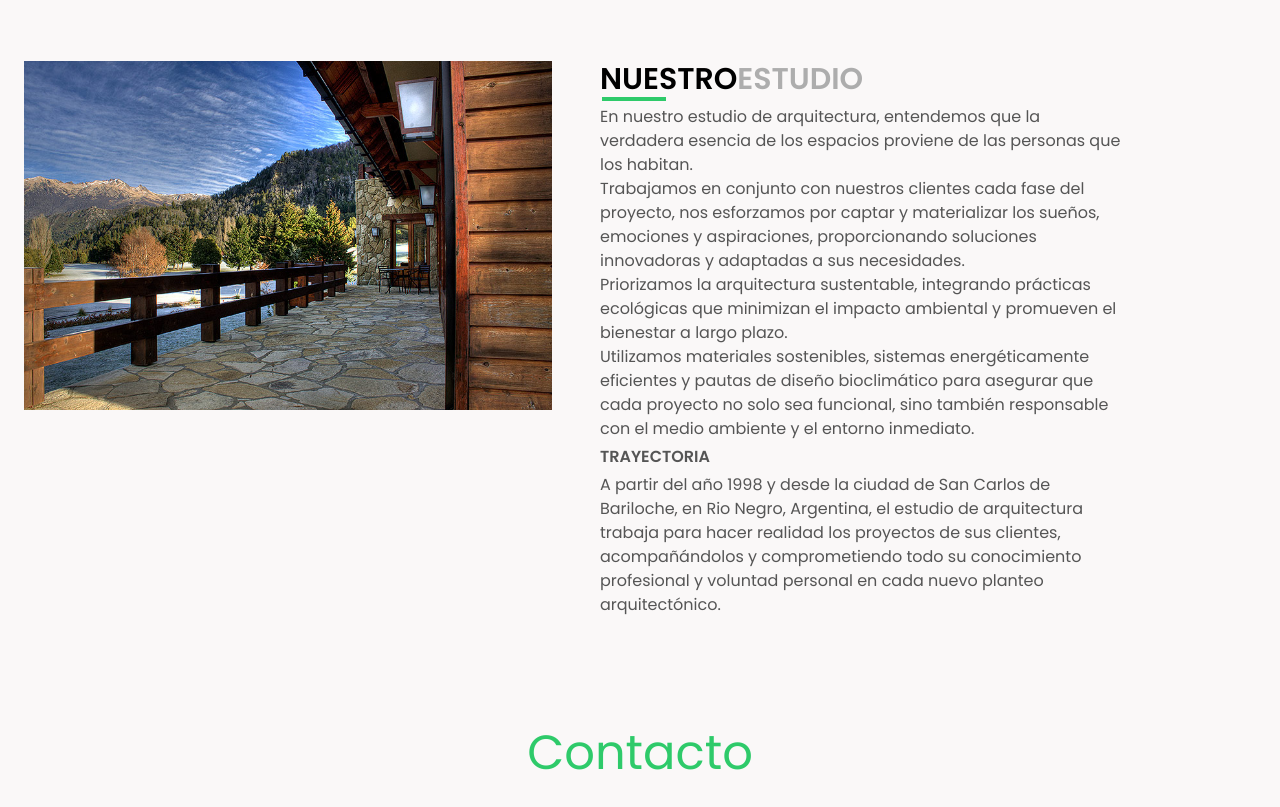
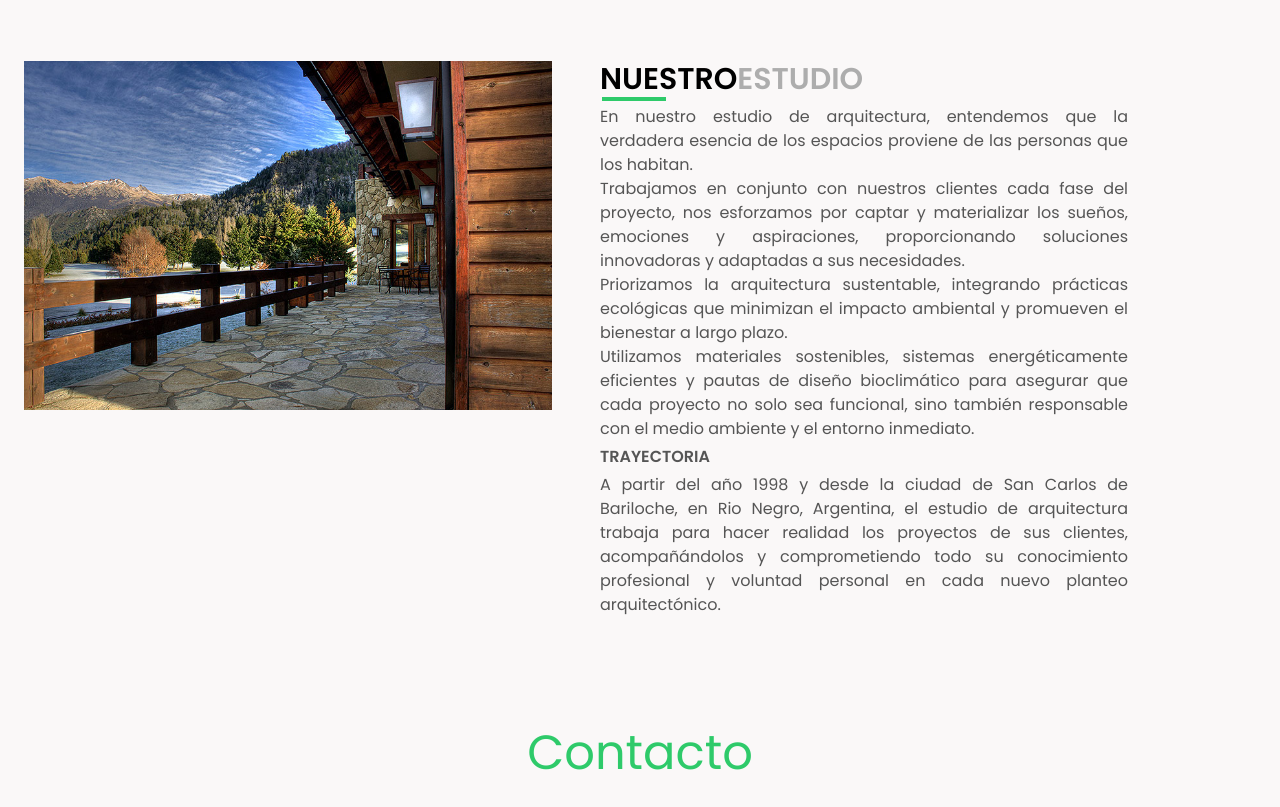
Before and after one commit to 4Bprogramming/BajdaNextJs, a Next.js app: page / in a window 1280 px wide. Shown: the part 783-1590 px from the top of the page. Built offline with nearby package versions, Linux system fonts and the light colour scheme.

Commit message:
Update Main.jsx

```diff
--- a/src/Components/Main/Main.jsx
+++ b/src/Components/Main/Main.jsx
@@ -57,20 +57,20 @@ function Main() {
                   Estudio
                 </span>
               </h3>
-              <p className="text-grey-1">
+              <p className="text-grey-1 text-justify">
               En nuestro estudio de arquitectura, entendemos que la verdadera esencia de los espacios proviene de las personas que los habitan.
               </p>
-              <p className="text-grey-1">
+              <p className="text-grey-1 text-justify">
               Trabajamos en conjunto con nuestros clientes cada fase del proyecto, nos esforzamos por captar y materializar los sueños, emociones y aspiraciones, proporcionando soluciones innovadoras y adaptadas a sus necesidades.
               </p>
-              <p className="text-grey-1">
+              <p className="text-grey-1 text-justify">
               Priorizamos la arquitectura sustentable, integrando prácticas ecológicas que minimizan el impacto ambiental y promueven el bienestar a largo plazo.
               </p>
-              <p className="text-grey-1">
+              <p className="text-grey-1 text-justify">
               Utilizamos materiales sostenibles, sistemas energéticamente eficientes y pautas de diseño bioclimático para asegurar que cada proyecto no solo sea funcional, sino también responsable con el medio ambiente y el entorno inmediato.
               </p>
               <h4 className=" my-1 font-semibold text-grey-1">TRAYECTORIA</h4>
-              <p className="text-grey-1">
+              <p className="text-grey-1 text-justify">
               A partir del año 1998 y desde la ciudad de San Carlos de Bariloche, en Rio Negro, Argentina, el estudio de arquitectura trabaja para hacer realidad los proyectos de sus clientes, acompañándolos y comprometiendo todo su conocimiento profesional y voluntad personal en cada nuevo planteo arquitectónico.
               </p>
             </nuestro-estudio-right>
```
